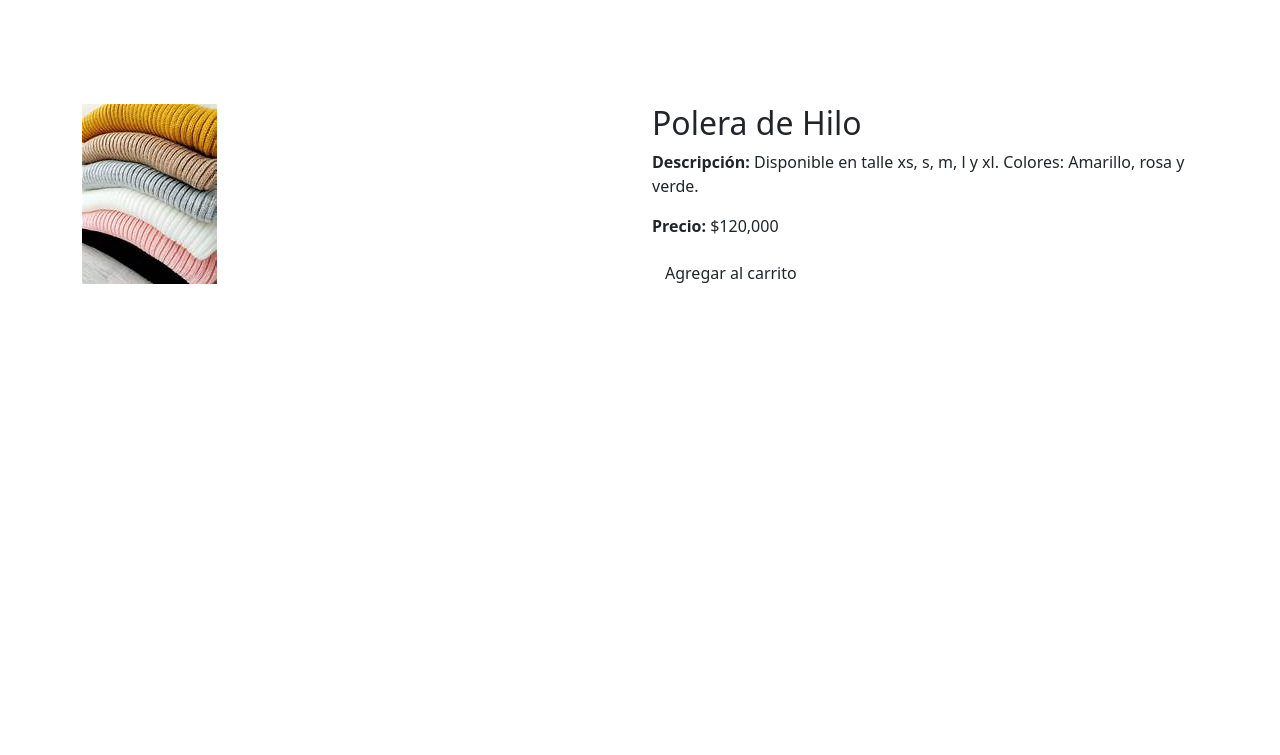
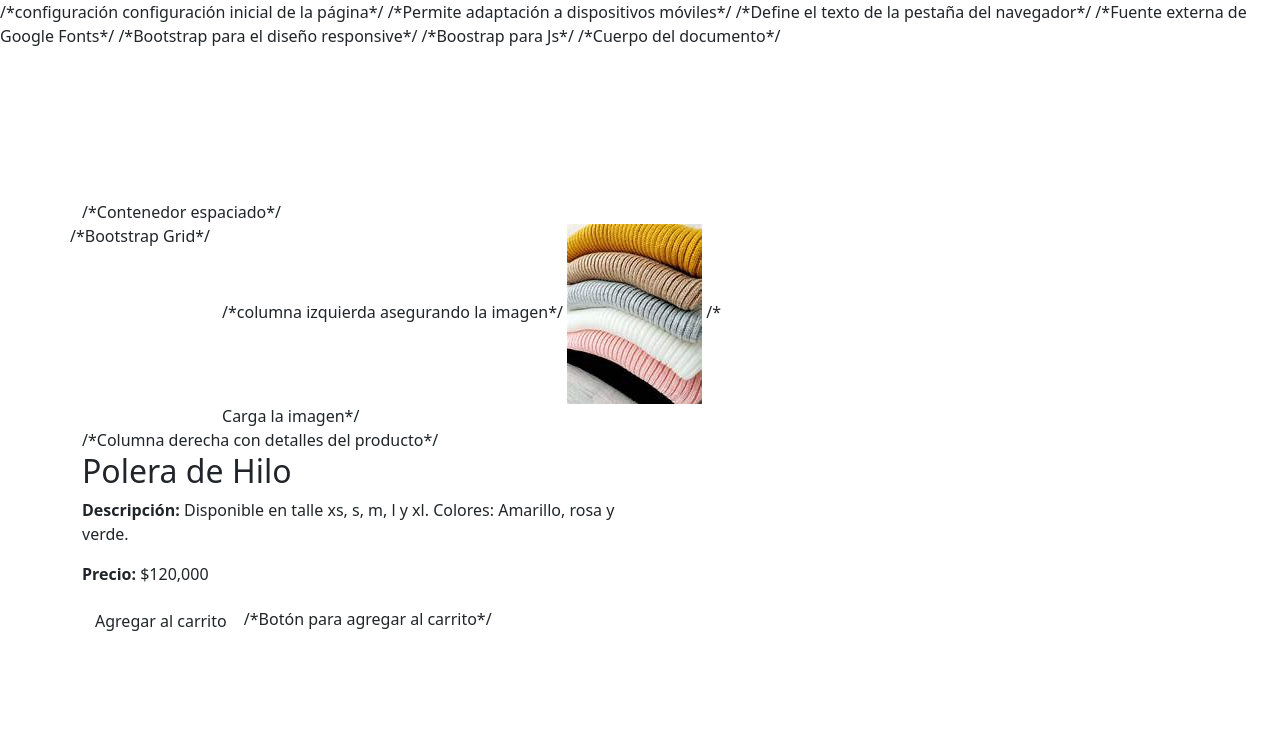
Before and after one commit to Lucia-C2/Actividad7, a plain HTML site: page actividad 77/polera.html in a window 1280 px wide. Drawn offline with nearby package versions, Linux system fonts and the light colour scheme.

Commit message:
Update polera.html

```diff
--- a/actividad 77/polera.html
+++ b/actividad 77/polera.html
@@ -1,35 +1,36 @@
 <!DOCTYPE html>
 <html lang="es">
-<head>
+<head> /*configuración configuración inicial de la página*/
     <meta charset="UTF-8">
-    <meta name="viewport" content="width=device-width, initial-scale=1.0">
-    <title>Polera de Hilo - Lulupa</title>
-    <link href="https://fonts.googleapis.com/css2?family=Inter:wght@400;500;600;700&display=swap" rel="stylesheet">
-    <link href="https://cdn.jsdelivr.net/npm/bootstrap@5.0.2/dist/css/bootstrap.min.css" rel="stylesheet">
-    <script src="https://cdn.jsdelivr.net/npm/bootstrap@5.0.2/dist/js/bootstrap.bundle.min.js"></script>
+    <meta name="viewport" content="width=device-width, initial-scale=1.0"> /*Permite adaptación a dispositivos móviles*/
+    <title>Polera de Hilo - Lulupa</title> /*Define el texto de la pestaña del navegador*/
+    <link href="https://fonts.googleapis.com/css2?family=Inter:wght@400;500;600;700&display=swap" rel="stylesheet"> /*Fuente externa de Google Fonts*/
+    <link href="https://cdn.jsdelivr.net/npm/bootstrap@5.0.2/dist/css/bootstrap.min.css" rel="stylesheet"> /*Bootstrap para el diseño responsive*/
+    <script src="https://cdn.jsdelivr.net/npm/bootstrap@5.0.2/dist/js/bootstrap.bundle.min.js"></script> /*Boostrap para Js*/
 </head>
-<body>
-    <header class="bg-pink-500 text-white py-4 shadow-md">
+<body> /*Cuerpo del documento*/
+    <header class="bg-pink-500 text-white py-4 shadow-md"> /*Encabezado Fondo rosado, texto blanco, espaciado y sombra*/
         <div class="container mx-auto px-4">
-            <h1 class="text-3xl font-semibold text-center">Polera de Hilo</h1>
+            <h1 class="text-3xl font-semibold text-center">Polera de Hilo</h1>  /*Nombre del producto con tamaño grande, fuente negrita, y alineación centrada*/
+        </div>
         </div>
     </header>
 
-    <main class="container py-6">
-        <div class="row">
-            <div class="col-md-6">
-                <img src="./img/polera.jpg" alt="Polera de Hilo" class="img-fluid">
+    <main class="container py-6">  /*Contenedor espaciado*/
+        <div class="row"> /*Bootstrap Grid*/
+            <div class="col-md-6"> /*columna izquierda asegurando la imagen*/
+                <img src="./img/polera.jpg" alt="Polera de Hilo" class="img-fluid">  /* Carga la imagen*/
             </div>
-            <div class="col-md-6">
+            <div class="col-md-6"> /*Columna derecha con detalles del producto*/
                 <h2 class="text-xl font-bold">Polera de Hilo</h2>
                 <p><strong>Descripción:</strong> Disponible en talle xs, s, m, l y xl. Colores: Amarillo, rosa y verde.</p>
                 <p><strong>Precio:</strong> $120,000</p>
-                <button class="btn btn-pink" id="agregarCarrito">Agregar al carrito</button>
+                <button class="btn btn-pink" id="agregarCarrito">Agregar al carrito</button>  /*Botón para agregar al carrito*/
             </div>
         </div>
     </main>
 
-    <footer class="bg-purple-800 text-white py-4 mt-8">
+    <footer class="bg-purple-800 text-white py-4 mt-8"> /*Pie de página con fondo lila, texto blaco, espaciado y margen*/
         <div class="container mx-auto px-4 text-center">
             <p>© 2024 Mi Tienda Online. Todos los derechos reservados.</p>
         </div>
```
